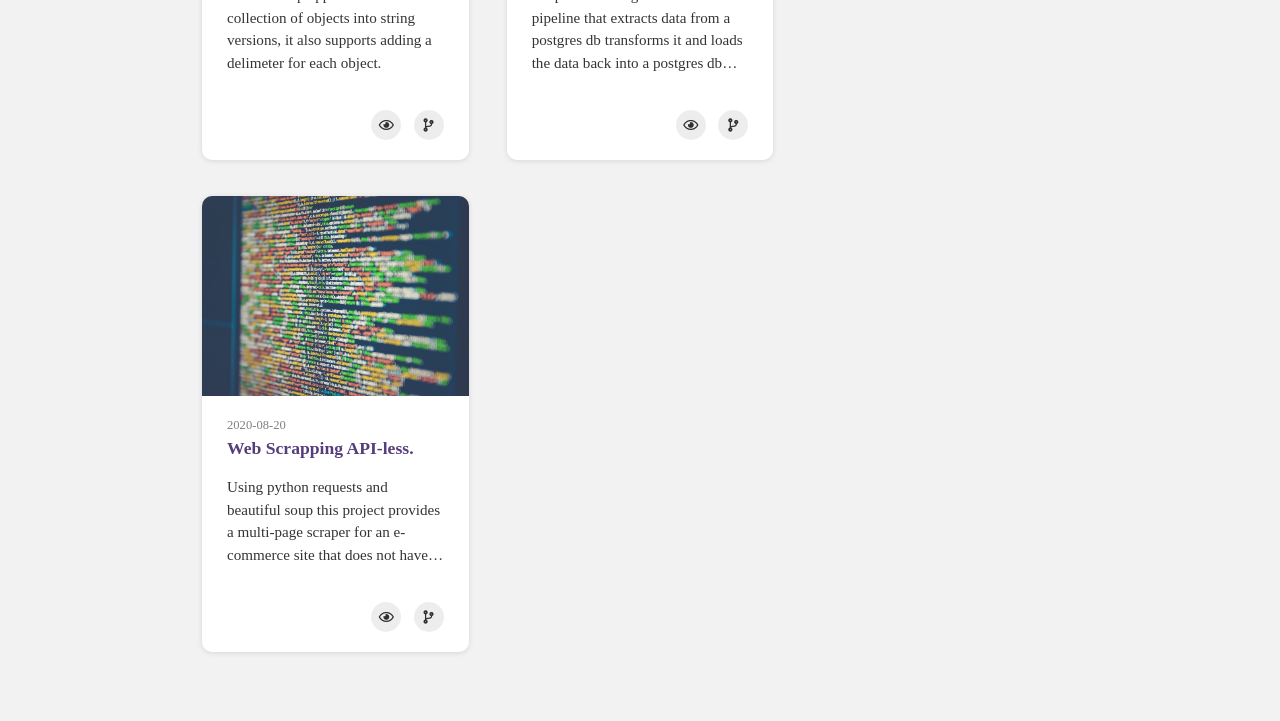
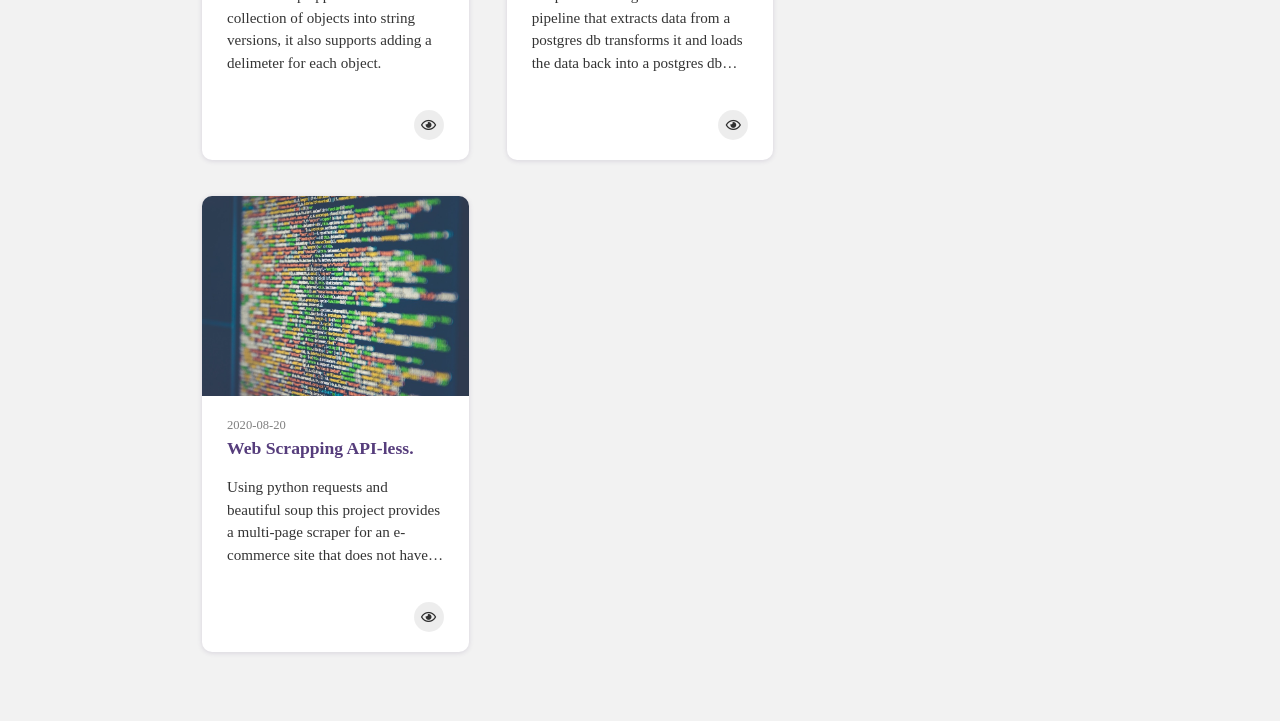
Before and after one commit to cliffordEmmanuel/cliffordEmmanuel.github.io, a Jekyll site: the page built from portfolio.html, in a window 1280 px wide. Shown: the part 930-1651 px from the top of the page. Built offline with Jekyll 4.4.1, drawn with Linux system fonts in a browser that asks for light colours; nearby versions of some CDN libraries; some web fonts are replaced.

Commit message:
updating projects card

```diff
--- a/_includes/projects.html
+++ b/_includes/projects.html
@@ -32,7 +32,7 @@
             {% assign url = project.url %}
             <a href="{{ url }}"><i class="far fa-eye"></i></a>
             <!-- <a href="{{ url }}"><i class="fas fa-star"></i></a> -->
-            <a href="{{ url }}/fork"><i class="fas fa-code-branch"></i></a>
+            <!-- <a href="{{ url }}/fork"><i class="fas fa-code-branch"></i></a> -->
             {% endif %}
             {% if project.modal %}
             <a title="{{ id }}" onClick="open_modal(this.title)" class="modal-btn"><i class="fas fa-plus"></i></a>
```
